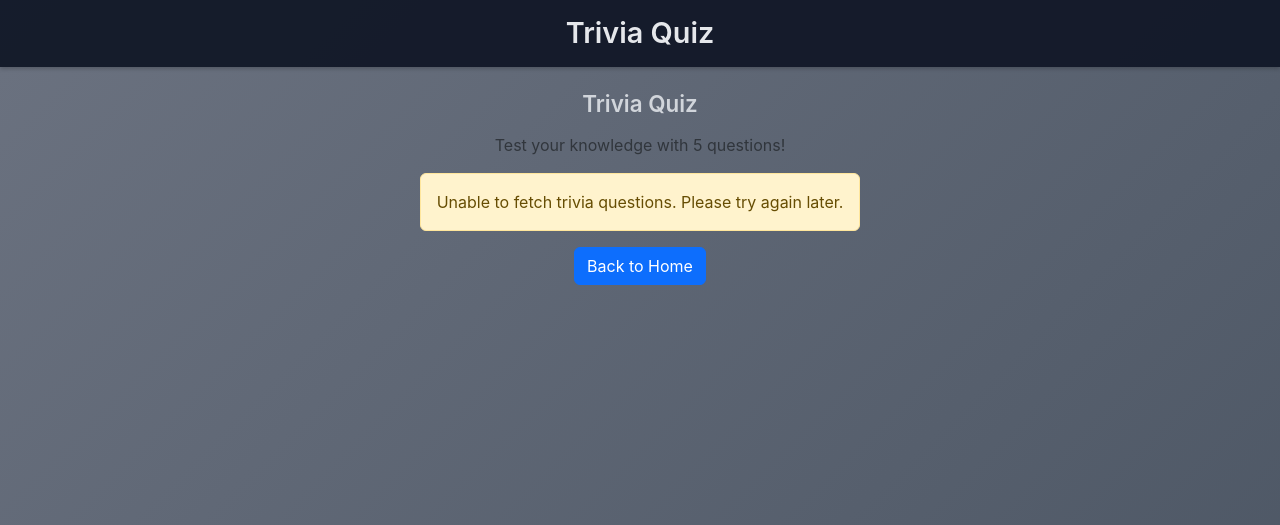
After one commit to EssTeeOoh/calctodo, a Django app: page /trivia/ in a window 1280 px wide. The commit adds this page. Shown: the top 525 px of the page. Run offline with Django 5.2, Linux system fonts and the light colour scheme; data that the repository does not hold is empty; parts of the project's set-up code (start-up, migrations or seed data) failed here and were passed over.

Commit message:
Fix trivia question box size with larger max-width and scrollable overflow

```diff
--- a/calcapp/templates/calcapp/home.html
+++ b/calcapp/templates/calcapp/home.html
@@ -64,7 +64,7 @@
         <div class="d-flex flex-column gap-2 align-items-center">
             <a href="{% url 'calc' %}" class="btn btn-primary option-btn">Go to Calculator</a>
             <a href="{% url 'todolist' %}" class="btn btn-primary option-btn">To-Do List</a>
-            <a href="{% url 'crypto' %}" class="btn btn-primary option-btn">Crypto Stats</a>
+            <a href="{% url 'trivia' %}" class="btn btn-primary option-btn">Trivia Quiz</a>
             <a href="{% url 'currency' %}" class="btn btn-primary option-btn">Currency Converter</a>
             <a href="{% url 'news' %}" class="btn btn-primary option-btn">News Headlines</a>
             <a href="{% url 'tictactoe' %}" class="btn btn-primary option-btn">Tic-Tac-Toe</a>
--- /dev/null
+++ b/calcapp/templates/calcapp/trivia.html
@@ -0,0 +1,49 @@
+{% extends 'calcapp/base.html' %}
+  {% load static %}
+
+  {% block title %}Trivia Quiz{% endblock %}
+  {% block header_title %}Trivia Quiz{% endblock %}
+
+  {% block content %}
+  <section class="trivia-section mb-4">
+      <div class="content text-center mx-auto" style="max-width: 600px;">
+          <h2 class="section-title text-center mb-3">Trivia Quiz</h2>
+          <p class="text-muted mb-3">Test your knowledge with 5 questions!</p>
+          {% if error %}
+              <div class="alert alert-warning" role="alert">
+                  {{ error }}
+              </div>
+          {% elif score is not None %}
+              <div class="alert alert-info" role="alert">
+                  Your score: {{ score }}/{{ total }} correct!
+              </div>
+              <form method="GET" class="mb-3">
+                  <button type="submit" class="btn btn-primary">Play Again</button>
+              </form>
+          {% endif %}
+          {% if questions and score is None %}
+              <form method="POST">
+                  {% csrf_token %}
+                  {% for q in questions %}
+                      <div class="card bg-dark text-light mb-3 mx-auto" style="word-wrap: break-word; overflow-wrap: anywhere;">
+                          <div class="card-body" style="min-height: 150px; max-height: 300px; overflow-y: auto; white-space: normal;">
+                              <h5 class="card-title">Question {{ forloop.counter }}</h5>
+                              <p class="card-text">{{ q.question }}</p>
+                              {% for answer in q.answers %}
+                                  <div class="form-check mb-2" style="white-space: normal; overflow-wrap: anywhere;">
+                                      <input class="form-check-input" type="radio" name="answer_{{ forloop.parentloop.counter0 }}" value="{{ answer }}" required>
+                                      <label class="form-check-label">{{ answer }}</label>
+                                  </div>
+                              {% endfor %}
+                          </div>
+                      </div>
+                  {% endfor %}
+                  <button type="submit" class="btn btn-primary">Submit Answers</button>
+              </form>
+          {% endif %}
+          <div class="mt-3">
+              <a href="{% url 'home' %}" class="btn btn-primary">Back to Home</a>
+          </div>
+      </div>
+  </section>
+  {% endblock %}
--- a/calcapp/urls.py
+++ b/calcapp/urls.py
@@ -10,5 +10,5 @@ urlpatterns = [
     path('currency/', views.currency, name='currency'),
     path('news/', views.news, name='news'),
     path('tictactoe/', views.tictactoe, name='tictactoe'),
-    path('crypto/', views.crypto, name='crypto'),
+    path('trivia/', views.trivia, name='trivia'),
 ]
--- a/calcapp/views.py
+++ b/calcapp/views.py
@@ -9,7 +9,9 @@ import os
 import logging
 from datetime import date, datetime
 from django.core.cache import cache
-
+import random
+import base64
+from tenacity import retry, stop_after_attempt, wait_exponential, retry_if_exception_type
 
 
 logger = logging.getLogger(__name__)
@@ -303,40 +305,76 @@ def news(request):
 def tictactoe(request):
     return render(request, 'calcapp/tictactoe.html')
 
-def crypto(request):
-    cache_key = 'crypto_data'
-    coins = cache.get(cache_key)
+
+def trivia(request):
+    cache_key = 'trivia_questions'
+    questions = []
     error = None
+    score = None
+    user_answers = None
 
-    if coins:
-        logger.debug("Crypto data served from cache")
-    else:
-        logger.debug("Crypto data cache miss, fetching from CoinGecko")
+    if request.method == 'POST':
+        user_answers = {k: v for k, v in request.POST.items() if k.startswith('answer_')}
+        questions = cache.get(cache_key)
+        if questions:
+            score = 0
+            for i, q in enumerate(questions):
+                correct_answer = q['correct_answer']
+                user_answer = user_answers.get(f'answer_{i}')
+                if user_answer == correct_answer:
+                    score += 1
+        else:
+            error = "Questions expired. Please start a new quiz."
+
+    # Handle GET (new quiz or "Play Again")
+    if request.method == 'GET' or score is not None or error:
+        cache.delete(cache_key)  # Clear cache for fresh questions
         try:
-            response = requests.get(
-                'https://api.coingecko.com/api/v3/coins/markets',
-                params={
-                    'vs_currency': 'usd',
-                    'ids': 'bitcoin,ethereum,tether,binancecoin,solana',
-                    'order': 'market_cap_desc',
-                    'per_page': 5,
-                    'page': 1,
-                    'sparkline': 'false',
-                    'price_change_percentage': '24h'
-                },
-                timeout=5
+            @retry(
+                stop=stop_after_attempt(3),
+                wait=wait_exponential(multiplier=1, min=2, max=6),
+                retry=retry_if_exception_type(requests.exceptions.RequestException)
             )
-            response.raise_for_status()
-            coins = response.json()
-            cache.set(cache_key, coins, timeout=1800)  # Cache for 30 minutes
-            logger.debug("Crypto data cached successfully")
+            def fetch_trivia_questions():
+                response = requests.get(
+                    'https://opentdb.com/api.php',
+                    params={
+                        'amount': 5,
+                        'type': 'multiple',
+                        'encode': 'base64'
+                    },
+                    timeout=5
+                )
+                response.raise_for_status()
+                return response.json()
+
+            data = fetch_trivia_questions()
+            if data['response_code'] == 0:
+                questions = []
+                for q in data['results']:
+                    question_text = base64.b64decode(q['question']).decode('utf-8')
+                    correct_answer = base64.b64decode(q['correct_answer']).decode('utf-8')
+                    incorrect_answers = [base64.b64decode(ans).decode('utf-8') for ans in q['incorrect_answers']]
+                    all_answers = incorrect_answers + [correct_answer]
+                    random.shuffle(all_answers)
+                    questions.append({
+                        'question': question_text,
+                        'correct_answer': correct_answer,
+                        'answers': all_answers
+                    })
+                cache.set(cache_key, questions, timeout=300)  # Cache for 5 minutes
+                logger.debug("Fetched and cached new trivia questions")
+            else:
+                error = "Unable to fetch trivia questions. Please try again later."
+                logger.error(f"Open Trivia DB API response code: {data['response_code']}")
         except requests.RequestException as e:
-            logger.error(f"Error fetching crypto data: {e}")
-            coins = []
-            error = "Unable to fetch crypto data. Please try again later."
+            error = "Unable to fetch trivia questions. Please try again later."
+            logger.error(f"Error fetching trivia data: {e}")
 
-    return render(request, 'calcapp/crypto.html', {
-        'coins': coins,
-        'error': error if not coins else None,
-        'cache_status': 'Cached' if cache.get(cache_key) else 'Fetched'
+    return render(request, 'calcapp/trivia.html', {
+        'questions': questions,
+        'error': error,
+        'score': score,
+        'total': len(questions) if questions else 0,
+        'user_answers': user_answers
     })
--- a/requirements.txt
+++ b/requirements.txt
@@ -10,3 +10,4 @@ sqlparse==0.5.3
 urllib3==2.3.0
 whitenoise==6.8.2
 requests==2.32.3
+tenacity==9.1.2
```
Also changed, not shown: app/settings.py (+6 -2 lines), calcapp/templates/calcapp/crypto.html (deleted, +0 -54 lines), 1 other file.
